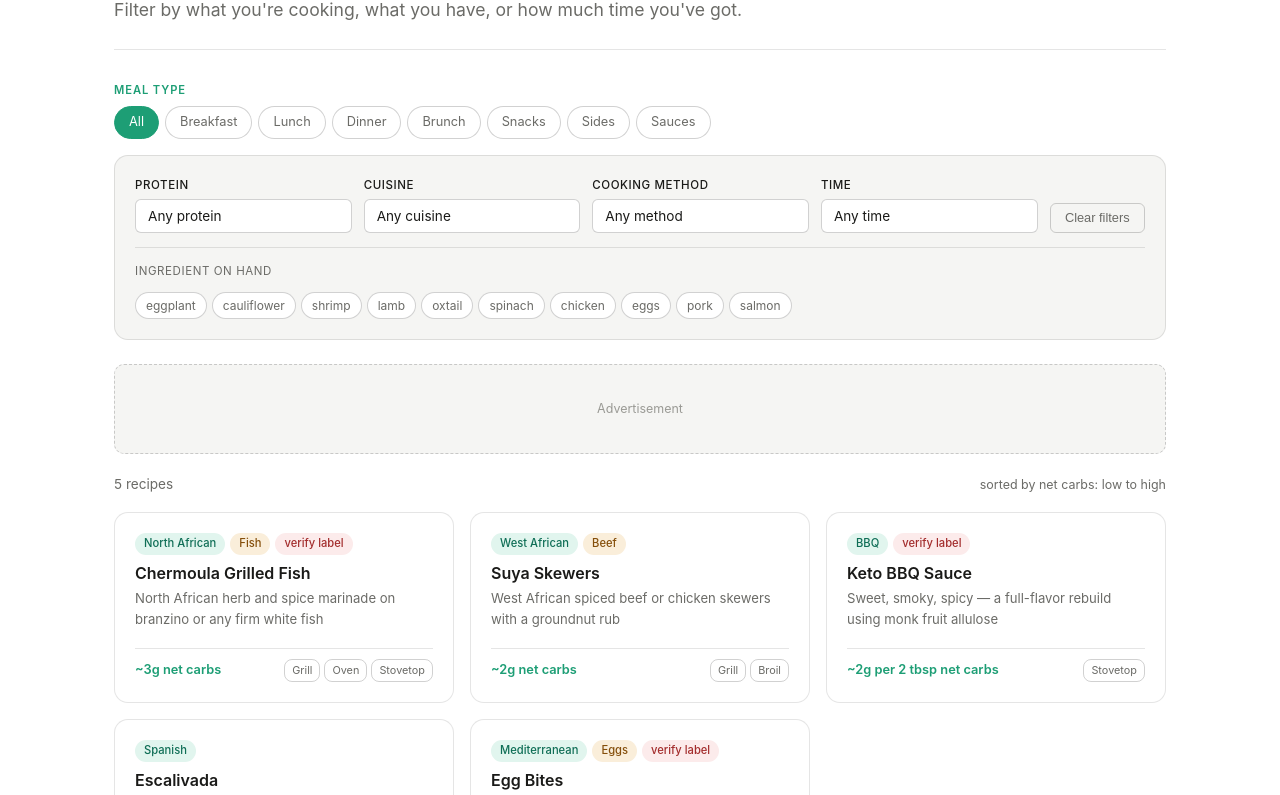
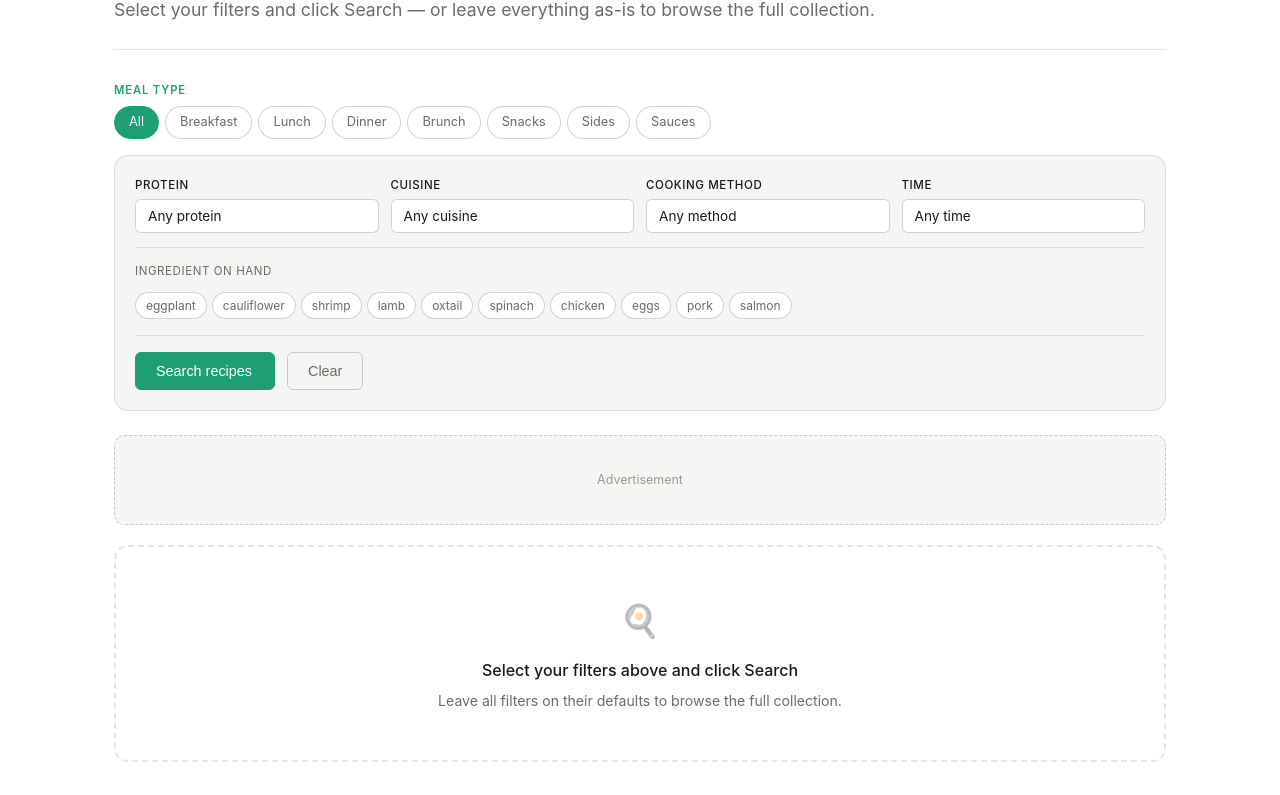
Before and after one commit to TonyBCodes/surprising-keto, a plain HTML site: page recipes/index.html in a window 1280 px wide. Shown: the part 188-983 px from the top of the page. Drawn offline with Linux system fonts and the light colour scheme.

Commit message:
Update index.html
Fixed recipe selector

```diff
--- a/recipes/index.html
+++ b/recipes/index.html
@@ -4,7 +4,7 @@
   <meta charset="UTF-8">
   <meta name="viewport" content="width=device-width, initial-scale=1.0">
   <title>Recipes — The Surprising Keto Journey</title>
-  <meta name="description" content="Browse 160+ keto recipes across African, Mediterranean, Cajun, Soul Food, and BBQ cuisines. Filter by meal type, cuisine, protein, cooking method, and time.">
+  <meta name="description" content="Browse keto recipes across African, Mediterranean, Cajun, Soul Food, and BBQ cuisines. Filter by meal type, cuisine, protein, cooking method, and time.">
   <link rel="stylesheet" href="/css/style.css">
 </head>
 <body>
@@ -13,9 +13,10 @@
 
 <div class="container">
   <div class="page-header">
-    <div class="section-label">160+ recipes</div>
+    <!-- Recipe count dynamically set from RECIPES.length in data.js -->
+    <div class="section-label" id="recipeCountLabel">Recipes</div>
     <h1>Find your next meal</h1>
-    <p class="lead">Filter by what you're cooking, what you have, or how much time you've got.</p>
+    <p class="lead">Select your filters and click Search — or leave everything as-is to browse the full collection.</p>
   </div>
 
   <!-- Meal type pills -->
@@ -36,7 +37,7 @@
     <div class="filter-row">
       <div class="filter-group">
         <label>Protein</label>
-        <select id="selProtein" onchange="renderResults()">
+        <select id="selProtein">
           <option value="">Any protein</option>
           <option>Fish</option><option>Lamb</option><option>Chicken</option>
           <option>Pork</option><option>Beef</option><option>Shellfish</option><option>Eggs</option>
@@ -44,7 +45,7 @@
       </div>
       <div class="filter-group">
         <label>Cuisine</label>
-        <select id="selCuisine" onchange="renderResults()">
+        <select id="selCuisine">
           <option value="">Any cuisine</option>
           <option>Mediterranean</option><option>West African</option><option>East African</option>
           <option>North African</option><option>Cajun / Creole</option><option>Soul Food</option>
@@ -53,7 +54,7 @@
       </div>
       <div class="filter-group">
         <label>Cooking method</label>
-        <select id="selMethod" onchange="renderResults()">
+        <select id="selMethod">
           <option value="">Any method</option>
           <option>Grill</option><option>Smoker</option><option>Oven</option>
           <option>Slow cooker</option><option>Pressure cooker</option><option>Stovetop</option><option>No cook</option>
@@ -61,13 +62,10 @@
       </div>
       <div class="filter-group">
         <label>Time</label>
-        <select id="selTime" onchange="renderResults()">
+        <select id="selTime">
           <option value="">Any time</option>
           <option>Under 30 min</option><option>30–60 min</option><option>Weekend project</option>
         </select>
-      </div>
-      <div style="display:flex;align-items:flex-end;">
-        <button class="btn btn-ghost btn-sm" onclick="resetFilters()">Clear filters</button>
       </div>
     </div>
 
@@ -86,6 +84,12 @@
         <div class="ing-chip" onclick="toggleIng(this)">salmon</div>
       </div>
     </div>
+
+    <!-- Search and Clear buttons -->
+    <div style="display:flex;gap:0.75rem;margin-top:1rem;padding-top:1rem;border-top:1px solid var(--border);">
+      <button class="btn btn-primary" onclick="runSearch()" style="min-width:140px;">Search recipes</button>
+      <button class="btn btn-ghost" onclick="clearAll()">Clear</button>
+    </div>
   </div>
 
   <!-- Ad slot -->
@@ -94,8 +98,15 @@
     Advertisement
   </div>
 
-  <!-- Results header -->
-  <div style="display:flex;justify-content:space-between;align-items:center;margin-bottom:1rem;">
+  <!-- Prompt state — shown before first search -->
+  <div id="promptState" style="text-align:center;padding:3rem 0;color:var(--text-muted);border:2px dashed var(--border);border-radius:var(--radius-lg);">
+    <div style="font-size:2rem;margin-bottom:0.75rem;opacity:0.35;">&#127859;</div>
+    <div style="font-size:1rem;font-weight:500;color:var(--text);margin-bottom:0.4rem;">Select your filters above and click Search</div>
+    <div style="font-size:0.88rem;">Leave all filters on their defaults to browse the full collection.</div>
+  </div>
+
+  <!-- Results header — hidden until search runs -->
+  <div id="resultsHeader" style="display:none;justify-content:space-between;align-items:center;margin-bottom:1rem;">
     <div id="resultsCount" style="font-size:0.85rem;color:var(--text-muted);"></div>
     <div style="font-size:0.78rem;color:var(--text-muted);">sorted by net carbs: low to high</div>
   </div>
@@ -103,9 +114,12 @@
   <!-- Results grid -->
   <div class="recipe-grid" id="resultsGrid"></div>
 
+  <!-- No results state -->
   <div id="noResults" style="display:none;text-align:center;padding:3rem 0;color:var(--text-muted);">
     <div style="font-size:1.25rem;margin-bottom:0.5rem;">No recipes match those filters</div>
-    <div style="font-size:0.9rem;">Try broadening your selection or <button class="btn btn-ghost btn-sm" onclick="resetFilters()">clear all filters</button></div>
+    <div style="font-size:0.9rem;">Try broadening your selection or
+      <button class="btn btn-ghost btn-sm" onclick="clearAll()">clear all filters</button>
+    </div>
   </div>
 
   <!-- Subscribe -->
@@ -121,9 +135,13 @@
   renderFooter();
   renderSubscribeInline('recipesSubscribe', 'recipes');
 
+  /* Set real recipe count dynamically from data.js */
+  document.getElementById('recipeCountLabel').textContent =
+    RECIPES.length + ' recipe' + (RECIPES.length !== 1 ? 's' : '');
+
   let activeCat = 'All';
 
-  /* Check URL params on load */
+  /* Check URL params on load — auto-search if params present */
   const paramCat     = getParam('cat');
   const paramCuisine = getParam('cuisine');
   if (paramCat) {
@@ -135,58 +153,80 @@
   if (paramCuisine) {
     document.getElementById('selCuisine').value = paramCuisine;
   }
+  /* Auto-search only if URL params were present */
+  if (paramCat || paramCuisine) runSearch();
 
   function setCat(el) {
     document.querySelectorAll('.pill').forEach(p => p.classList.remove('active'));
     el.classList.add('active');
     activeCat = el.dataset.cat;
-    renderResults();
+    /* No auto-run — user clicks Search */
   }
 
-  function toggleIng(el) { el.classList.toggle('sel'); renderResults(); }
-
-  function resetFilters() {
-    activeCat = 'All';
-    document.querySelectorAll('.pill').forEach(p => p.classList.toggle('active', p.dataset.cat === 'All'));
-    ['selProtein','selCuisine','selMethod','selTime'].forEach(id => document.getElementById(id).value = '');
-    document.querySelectorAll('.ing-chip').forEach(c => c.classList.remove('sel'));
-    renderResults();
+  function toggleIng(el) {
+    el.classList.toggle('sel');
+    /* No auto-run — user clicks Search */
   }
 
-  function renderResults() {
-    const protein  = document.getElementById('selProtein').value;
-    const cuisine  = document.getElementById('selCuisine').value;
-    const method   = document.getElementById('selMethod').value;
-    const time     = document.getElementById('selTime').value;
+  function runSearch() {
+    const protein = document.getElementById('selProtein').value;
+    const cuisine = document.getElementById('selCuisine').value;
+    const method  = document.getElementById('selMethod').value;
+    const time    = document.getElementById('selTime').value;
 
     let filtered = RECIPES.filter(r => {
       if (activeCat !== 'All' && !(r.category || []).includes(activeCat)) return false;
       if (protein && r.protein !== protein) return false;
       if (cuisine && r.cuisine !== cuisine) return false;
-      if (method && !(r.methods || []).includes(method)) return false;
-      if (time && r.time !== time) return false;
+      if (method  && !(r.methods || []).includes(method)) return false;
+      if (time    && r.time !== time) return false;
       return true;
     });
 
-    /* Sort by net carbs (parse leading number) */
+    /* Sort by net carbs low to high */
     filtered.sort((a, b) => parseFloat(a.net_carbs) - parseFloat(b.net_carbs));
 
-    const grid    = document.getElementById('resultsGrid');
-    const noRes   = document.getElementById('noResults');
-    const count   = document.getElementById('resultsCount');
+    const grid      = document.getElementById('resultsGrid');
+    const noRes     = document.getElementById('noResults');
+    const prompt    = document.getElementById('promptState');
+    const resHeader = document.getElementById('resultsHeader');
+    const count     = document.getElementById('resultsCount');
 
-    count.textContent = `${filtered.length} recipe${filtered.length !== 1 ? 's' : ''}${activeCat !== 'All' ? ' in ' + activeCat : ''}`;
+    /* Always hide prompt once search runs */
+    prompt.style.display = 'none';
 
     if (filtered.length === 0) {
+      resHeader.style.display = 'none';
       grid.innerHTML = '';
       noRes.style.display = 'block';
     } else {
       noRes.style.display = 'none';
+      resHeader.style.display = 'flex';
+      count.textContent =
+        `${filtered.length} recipe${filtered.length !== 1 ? 's' : ''}` +
+        (activeCat !== 'All' ? ' in ' + activeCat : '');
       grid.innerHTML = filtered.map(buildRecipeCard).join('');
     }
   }
 
-  renderResults();
+  function clearAll() {
+    /* Reset meal type pills */
+    activeCat = 'All';
+    document.querySelectorAll('.pill').forEach(p => {
+      p.classList.toggle('active', p.dataset.cat === 'All');
+    });
+    /* Reset all dropdowns */
+    ['selProtein','selCuisine','selMethod','selTime'].forEach(id => {
+      document.getElementById(id).value = '';
+    });
+    /* Reset ingredient chips */
+    document.querySelectorAll('.ing-chip').forEach(c => c.classList.remove('sel'));
+    /* Reset results back to prompt state */
+    document.getElementById('resultsGrid').innerHTML = '';
+    document.getElementById('noResults').style.display = 'none';
+    document.getElementById('resultsHeader').style.display = 'none';
+    document.getElementById('promptState').style.display = 'block';
+  }
 </script>
 </body>
 </html>
```
